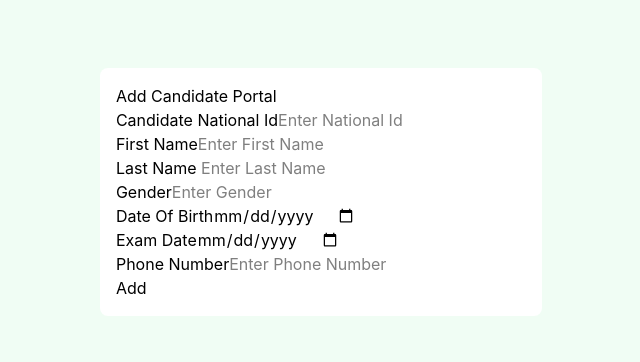
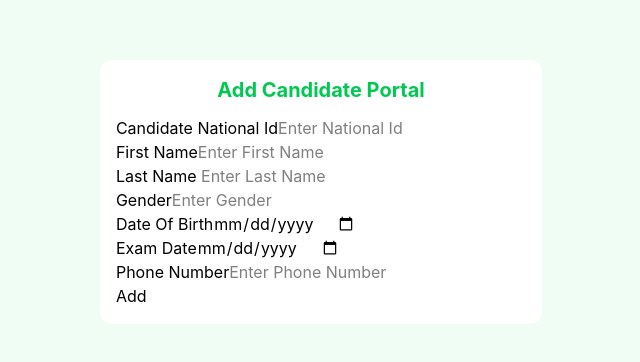
Before and after one commit to niyomugaboetiene/Rwanda-Driving-License, a React app in the folder frontend/: page / in a window 1280 px wide. Shown: the part 208-570 px from the top of the page, without its empty margins (319-959 px from the left). Built offline with nearby package versions, Linux system fonts and the light colour scheme; the HTML template or start-up script is replaced by a standard one.

Commit message:
first commit of(RDL) frontend based

```diff
--- a/frontend/src/components/candidates/AddCandidate.jsx
+++ b/frontend/src/components/candidates/AddCandidate.jsx
@@ -27,8 +27,8 @@ const AddCandidate = () => {
 
     return (
         <div className="bg-green-50 min-h-screen flex justify-center items-center">
-            <div className="bg-white p-4 rounded-lg">
-                <h1>Add Candidate Portal</h1>
+            <div className="bg-white p-4 rounded-xl">
+                <h1 className="text-xl text-center font-bold text-green-500 mb-3">Add Candidate Portal</h1>
                 {error && (
                     <p>{error}</p>
                 )}
```
